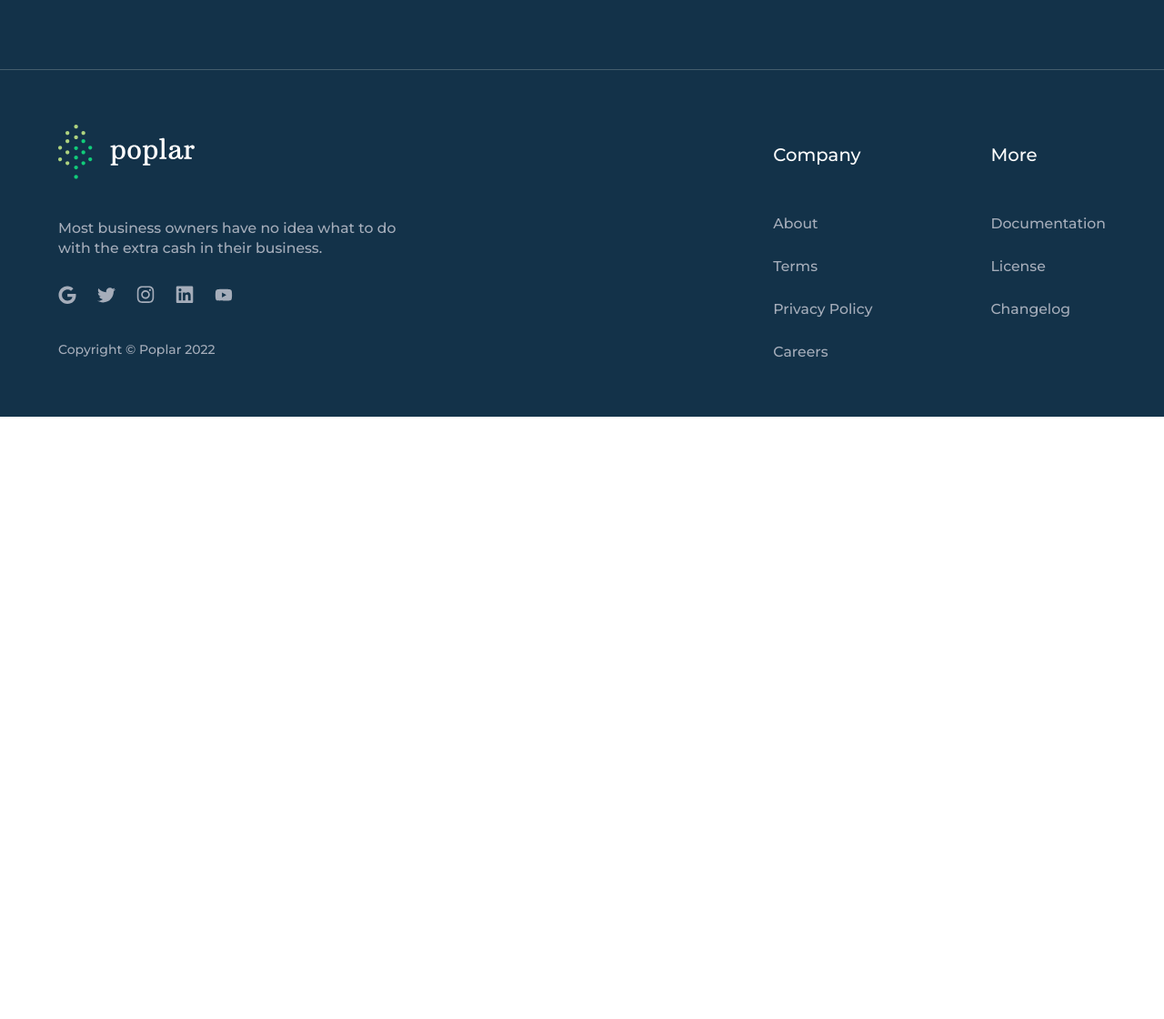
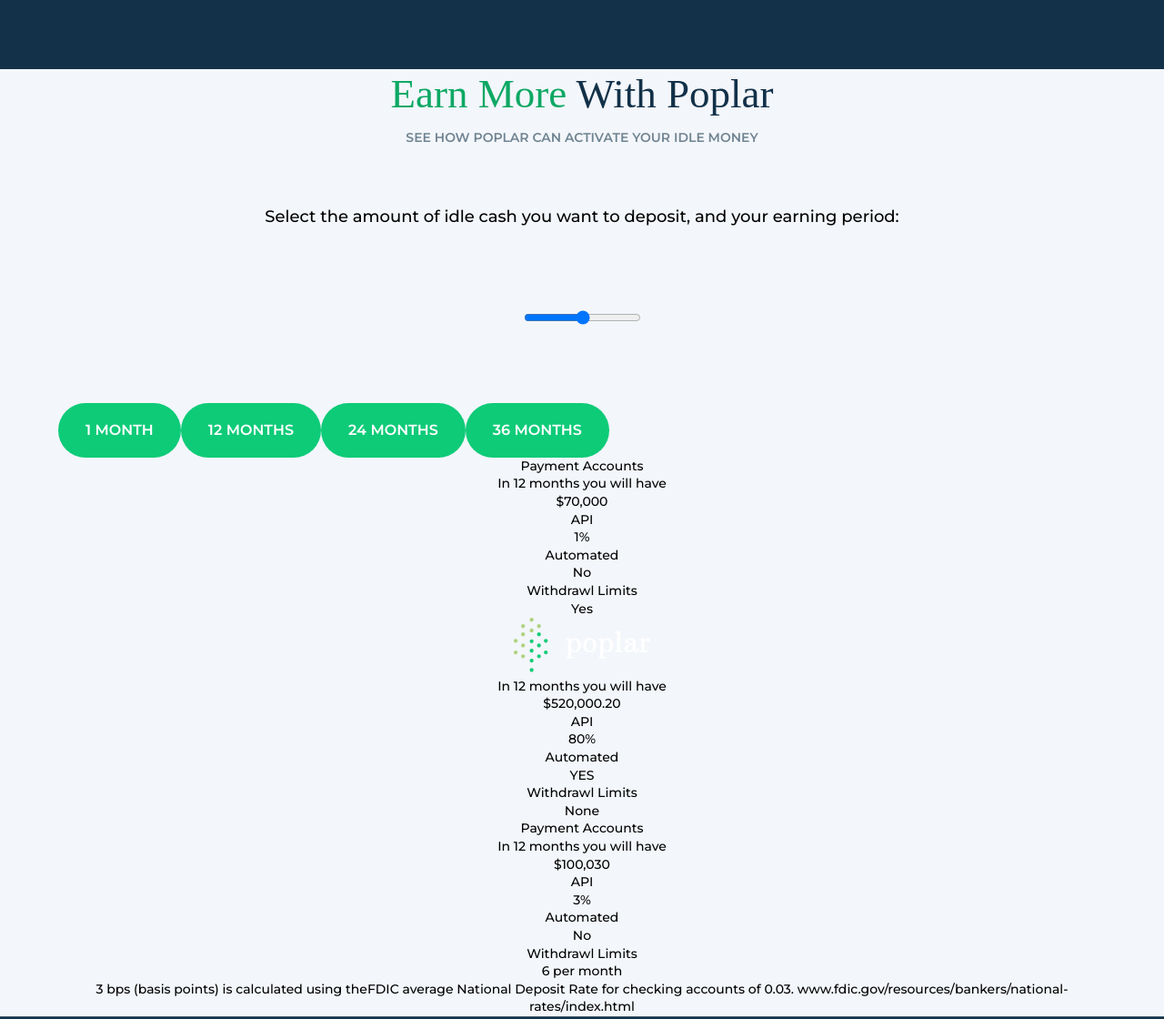
Before and after one commit to Yarklim/poplar-layout, a plain HTML site: page index.html in a window 1280 px wide. Shown: the part 2240-3360 px from the top of the page at 91% size. Before the commit the page ends 2698 px from the top, so only its background shows below. Drawn offline with Linux system fonts and the light colour scheme; a web font is replaced by a local one.

Commit message:
added section earn-more

```diff
--- a/index.html
+++ b/index.html
@@ -130,6 +130,85 @@
                 </p>
               </div>
             </div>
+          </article>
+        </section>
+
+        <!-- Section Earn More -->
+        <section class="earn-more">
+          <article class="earn-more__inner container">
+            <div class="earn-more__descr">
+              <h2 class="earn-more__title">
+                <span>Earn more</span> with poplar
+              </h2>
+              <p class="earn-more__text">
+                See how Poplar can activate your idle money
+              </p>
+            </div>
+
+            <div class="earn-more__deposit">
+              <h3 class="deposit__title">
+                Select the amount of idle cash you want to deposit, and your
+                earning period:
+              </h3>
+              <input
+                class="deposite__range"
+                type="range"
+                min="10"
+                max="500"
+                step="10"
+              />
+              <div class="deposit__period">
+                <button class="btn deposit__period-btn">1 Month</button>
+                <button class="btn deposit__period-btn">12 Months</button>
+                <button class="btn deposit__period-btn">24 Months</button>
+                <button class="btn deposit__period-btn">36 Months</button>
+              </div>
+            </div>
+
+            <div class="deposit__calculate-wrapper">
+              <div class="deposit__calculate-box payment-accounts">
+                <h3 class="calcilate-box__title">Payment Accounts</h3>
+                <p class="calculate-box__period">In 12 months you will have</p>
+                <p class="period__sum">$70,000</p>
+                <p class="calculate-box__api">API</p>
+                <p class="api__sum">1%</p>
+                <p class="calculate-box__automated">Automated</p>
+                <p class="automated__value">No</p>
+                <p class="calculated-box__withdraw">Withdrawl Limits</p>
+                <p class="withdraw__value">Yes</p>
+              </div>
+              <div class="deposit__calculate-box poplar-account">
+                <a href="./index.html" class="earn-more__logo">
+                  <svg width="150" height="60" class="logo">
+                    <use href="./images/sprite.svg#logo"></use>
+                  </svg>
+                </a>
+                <p class="calculate-box__period">In 12 months you will have</p>
+                <p class="period__sum">$520,000.20</p>
+                <p class="calculate-box__api">API</p>
+                <p class="api__sum">80%</p>
+                <p class="calculate-box__automated">Automated</p>
+                <p class="automated__value">YES</p>
+                <p class="calculated-box__withdraw">Withdrawl Limits</p>
+                <p class="withdraw__value">None</p>
+              </div>
+              <div class="deposit__calculate-box traditional-accounts">
+                <h3 class="calcilate-box__title">Payment Accounts</h3>
+                <p class="calculate-box__period">In 12 months you will have</p>
+                <p class="period__sum">$100,030</p>
+                <p class="calculate-box__api">API</p>
+                <p class="api__sum">3%</p>
+                <p class="calculate-box__automated">Automated</p>
+                <p class="automated__value">No</p>
+                <p class="calculated-box__withdraw">Withdrawl Limits</p>
+                <p class="withdraw__value">6 per month</p>
+              </div>
+            </div>
+            <p class="calculate-box__descr">
+              3 bps (basis points) is calculated using theFDIC average National
+              Deposit Rate for checking accounts of 0.03.
+              www.fdic.gov/resources/bankers/national-rates/index.html
+            </p>
           </article>
         </section>
       </main>
--- /dev/null
+++ b/sass/layout/home/_earn-more.scss
@@ -0,0 +1,88 @@
+.earn-more {
+  background-color: var(--light-blue);
+}
+
+.earn-more__inner {
+  text-align: center;
+}
+
+.earn-more__title {
+  font-family: var(--font-arbutus);
+  font-size: 25px;
+  font-weight: 400;
+  line-height: 1.24;
+  text-transform: capitalize;
+
+  color: var(--titles-color);
+
+  & span {
+    color: var(--green-darker);
+  }
+
+  @media screen and (min-width: 768px) {
+    font-size: 45px;
+  }
+}
+
+.earn-more__text {
+  max-width: 214px;
+
+  font-size: 12px;
+  font-weight: 600;
+  line-height: 1.66;
+  text-transform: uppercase;
+
+  color: var(--dark-gray);
+
+  margin-top: 5px;
+  margin-left: auto;
+  margin-right: auto;
+
+  @media screen and (min-width: 768px) {
+    max-width: 388px;
+
+    margin-top: 5px;
+
+    font-size: 14px;
+    line-height: 2;
+  }
+}
+
+.earn-more__deposit {
+  margin-top: 30px;
+
+  @media screen and (min-width: 768px) {
+    margin-top: 60px;
+  }
+}
+
+.deposit__title {
+  max-width: 286px;
+
+  margin: 0 auto;
+
+  @media screen and (min-width: 768px) {
+    max-width: 698px;
+
+    font-size: 16px;
+    line-height: 1.55;
+  }
+
+  @media screen and (min-width: 1024px) {
+    font-size: 18px;
+  }
+}
+
+.deposite__range {
+  margin-top: 68px;
+
+  @media screen and (min-width: 768px) {
+    margin-top: 88px;
+  }
+}
+
+.deposit__period {
+  margin-top: 80px;
+
+  display: flex;
+}
--- a/sass/layout/home/_issue.scss
+++ b/sass/layout/home/_issue.scss
@@ -122,7 +122,7 @@
     flex-direction: row;
     justify-content: center;
     align-items: center;
-    gap: 40px;
+    gap: 50px;
 
     padding: 130px 0;
   }
--- a/sass/main.scss
+++ b/sass/main.scss
@@ -22,6 +22,7 @@
 // home layouts styles
 @import './layout/home/hero';
 @import './layout/home/issue';
+@import './layout/home/earn-more';
 
 // about layouts styles
 @import './layout/about/about-hero';
--- a/sass/utils/_vars.scss
+++ b/sass/utils/_vars.scss
@@ -7,15 +7,15 @@
   --titles-color: #123149;
   --light: #ffffff;
   --light-gray: #a5adba;
+  --dark-gray: #708492;
   --dark-lighter: #2b475b;
   --green-darker: #0da864;
+  --dark-blue-90: #2b475b;
   --red: #e52a57;
 
   // ---------- Colors ----------
   --accent: #0ecb78;
   --dark-blue: #133249;
   --dark-blue-80: #1f3c52;
-  --dark-blue-90: #2b475b;
-  --dark-gray: #708492;
   --light-blue: #f3f6fa;
 }
```
Also changed, not shown: css/main.css, css/main.min.css, images/svg/3dots-down.svg (added), images/svg/range-circle.svg (added), 2 other files.
